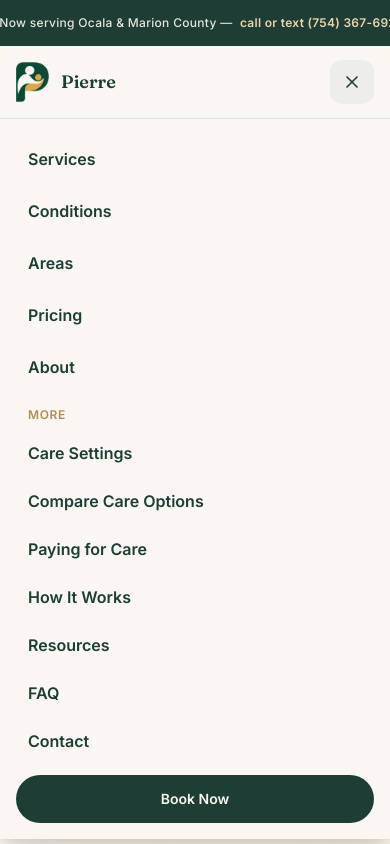
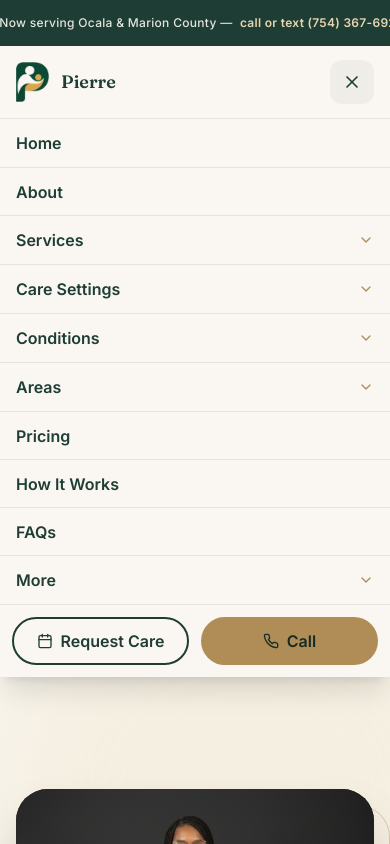
Before and after one commit to casss20/pierre-concierge, a React (Vite) app: page / in a window 390 px wide. Both pictures are taken after a click on the button 352 px from the left and 82 px from the top of the page. Shown: the top 844 px of the page. Built offline with nearby package versions, Linux system fonts and the light colour scheme.

Commit message:
Mobile menu: expandable groups for services, settings, conditions, areas and More, with sticky Request Care and Call buttons
Co-Authored-By: Claude Sonnet 5.5 <noreply@anthropic.com>
Claude-Session: https://claude.ai/code/session_01EVdS2jkhiL7pPBkcjZsJyE

```diff
--- a/src/App.jsx
+++ b/src/App.jsx
@@ -2,7 +2,7 @@ import React, { useState, useEffect, useRef, useCallback } from 'react';
 import { SITE_CONFIG } from './siteConfig.js';
 import PrivacyNotice from './PrivacyNotice.jsx';
 import { SERVICE_BY_SLUG, SLUG_BY_TITLE } from './serviceDetails.js';
-import { findLocalPage } from './localPages.js';
+import { findLocalPage, COMPARE_PAGES, CONDITION_PAGES, SETTING_PAGES, AREA_PAGES, PAYING_PAGES } from './localPages.js';
 
 const ORDER_LABEL = { required: "Required", partial: "Depends on the care", none: "Not needed" };
 import {
@@ -1299,6 +1299,37 @@ function BookingModal({ isOpen, onClose, service }) {
 }
 
 // --- Nav ---------------------------------------------------------
+
+function MobileGroup({ item, current, onNavigate, depth = 0 }) {
+    const isActive = (href) => current === href || current.startsWith(href + '/');
+    const hasKids = item.children && item.children.length > 0;
+    const [open, setOpen] = useState(() => hasKids && item.children.some((c) => (c.href && isActive(c.href)) || (c.children && c.children.some((g) => isActive(g.href)))));
+    const pad = depth === 0 ? 'px-4' : depth === 1 ? 'pl-8 pr-4' : 'pl-12 pr-4';
+    if (!hasKids) {
+        return (
+            <a href={item.href} onClick={onNavigate} aria-current={current === item.href ? 'page' : undefined} className={`flex items-center min-h-[48px] ${pad} font-semibold ${depth === 0 ? 'text-pine text-base' : 'text-pine/90 text-[0.95rem]'} hover:bg-pine/5 transition-colors`}>
+                {item.label}
+            </a>
+        );
+    }
+    return (
+        <div className={open && depth === 0 ? 'bg-cream/60' : ''}>
+            <button type="button" onClick={() => setOpen(!open)} aria-expanded={open} className={`w-full flex items-center justify-between min-h-[48px] ${pad} font-semibold text-left ${open ? 'text-royal' : 'text-pine'} ${depth === 0 ? 'text-base' : 'text-[0.95rem]'} hover:bg-pine/5 transition-colors`}>
+                <span>{item.label}</span>
+                <ChevronDown className={`w-4 h-4 text-brass transition-transform ${open ? 'rotate-180' : ''}`} />
+            </button>
+            {open && (
+                <div className="pb-2">
+                    {item.href && (
+                        <a href={item.href} onClick={onNavigate} className={`flex items-center min-h-[44px] ${depth === 0 ? 'pl-8' : 'pl-12'} pr-4 text-[0.95rem] font-semibold text-pine hover:bg-pine/5`}>All {item.label}</a>
+                    )}
+                    {item.children.map((c) => <MobileGroup key={c.label} item={c} current={current} onNavigate={onNavigate} depth={depth + 1} />)}
+                </div>
+            )}
+        </div>
+    );
+}
+
 function Nav({ openBooking, path = '/' }) {
     const current = path.replace(/\/+$/, '') || '/';
     const [scrolled, setScrolled] = useState(false);
@@ -1327,6 +1358,26 @@ function Nav({ openBooking, path = '/' }) {
         { label: 'Contact', href: '/contact' },
     ];
     const moreActive = moreLinks.some(({ href }) => current === href || current.startsWith(href + '/'));
+    const kids = (list, base) => list.map((x) => ({ label: x.title, href: `${base}/${x.slug}` }));
+    const mobileItems = [
+        { label: 'Home', href: '/' },
+        { label: 'About', href: '/about' },
+        { label: 'Services', href: '/services', children: Object.values(SERVICE_BY_SLUG).map((x) => ({ label: x.title, href: `/services/${x.slug}` })) },
+        { label: 'Care Settings', href: '/care-settings', children: kids(SETTING_PAGES, '/care-settings') },
+        { label: 'Conditions', href: '/conditions', children: kids(CONDITION_PAGES, '/conditions') },
+        { label: 'Areas', href: '/areas', children: kids(AREA_PAGES, '/areas') },
+        { label: 'Pricing', href: '/pricing' },
+        { label: 'How It Works', href: '/how-it-works' },
+        { label: 'FAQs', href: '/faq' },
+        { label: 'More', children: [
+            { label: 'Compare Care Options', href: '/compare', children: kids(COMPARE_PAGES, '/compare') },
+            { label: 'Paying for Care', href: '/paying-for-care', children: kids(PAYING_PAGES, '/paying-for-care') },
+            { label: 'Resources', href: '/resources' },
+            { label: 'Accessibility', href: '/accessibility' },
+            { label: 'Privacy (HIPAA)', href: '/privacy-practices' },
+            { label: 'Contact', href: '/contact' },
+        ] },
+    ];
 
     return (
         <>
@@ -1385,22 +1436,17 @@ function Nav({ openBooking, path = '/' }) {
                 </div>
 
                 {menuOpen && (
-                    <div id="mobile-menu" className="md:hidden bg-ivory border-t border-pine/10 shadow-xl">
-                        <div className="px-4 py-4 flex flex-col gap-1">
-                            {links.map(({ label, href }) => (
-                                <a key={label} href={href} onClick={() => setMenuOpen(false)} className="py-3 px-3 rounded-xl font-semibold text-pine hover:bg-pine/5 transition-colors">
-                                    {label}
-                                </a>
-                            ))}
-                            <p className="px-3 pt-3 pb-1 text-xs font-semibold uppercase tracking-wider text-brass">More</p>
-                            {moreLinks.map(({ label, href }) => (
-                                <a key={label} href={href} onClick={() => setMenuOpen(false)} className="py-2.5 px-3 rounded-xl font-semibold text-pine hover:bg-pine/5 transition-colors">
-                                    {label}
-                                </a>
-                            ))}
-                            <PillButton onClick={() => { openBooking('General Consultation'); setMenuOpen(false); }} className="w-full mt-2">
-                                Book Now
-                            </PillButton>
+                    <div id="mobile-menu" className="md:hidden bg-ivory border-t border-pine/10 shadow-xl max-h-[calc(100dvh-7rem)] overflow-y-auto overscroll-contain">
+                        <div className="divide-y divide-pine/10">
+                            {mobileItems.map((it) => <MobileGroup key={it.label} item={it} current={current} onNavigate={() => setMenuOpen(false)} />)}
+                        </div>
+                        <div className="sticky bottom-0 bg-ivory border-t border-pine/10 p-3 grid grid-cols-2 gap-3">
+                            <button type="button" onClick={() => { openBooking('General Consultation'); setMenuOpen(false); }} className="min-h-[48px] rounded-full border-2 border-pine text-pine font-semibold inline-flex items-center justify-center gap-2 hover:bg-pine hover:text-ivory transition-colors">
+                                <Calendar className="w-4 h-4" /> Request Care
+                            </button>
+                            <a href="tel:+17543676929" className="min-h-[48px] rounded-full bg-brass text-pine-dark font-semibold inline-flex items-center justify-center gap-2">
+                                <Phone className="w-4 h-4" /> Call
+                            </a>
                         </div>
                     </div>
                 )}
```
